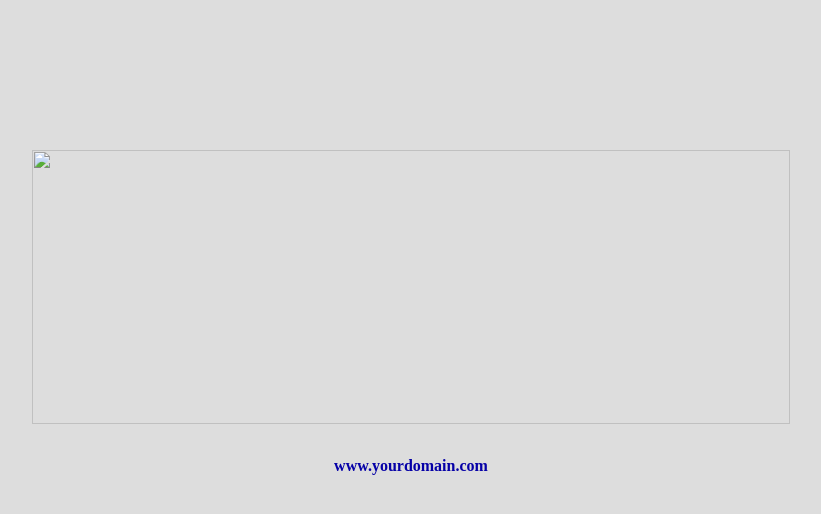
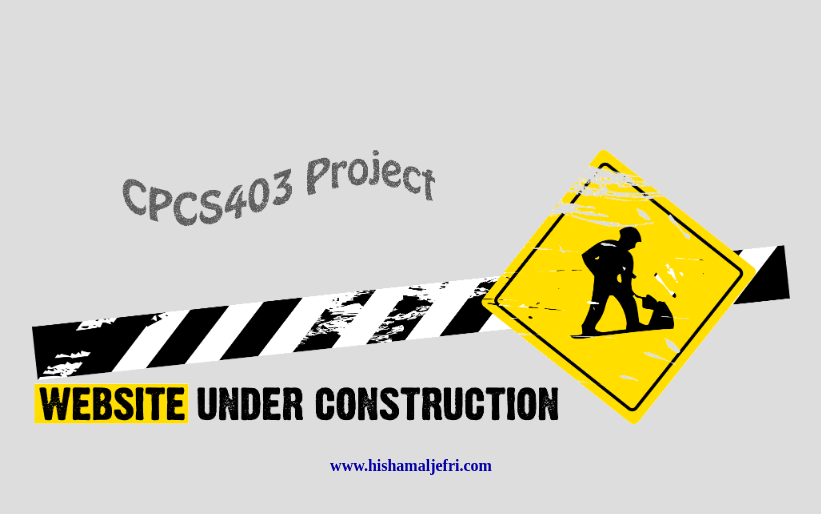
Before and after one commit to hishamaljefri/webDev-assaignment, a plain HTML site: page index.html in a window 1280 px wide. Shown: the whole page, without its empty margins (229-1050 px from the left). Drawn offline with Linux system fonts and the light colour scheme.

```diff
--- a/index.html
+++ b/index.html
@@ -220,9 +220,10 @@
 <body>
 <div class="wrap">
    <div class="sub-head">
-        <h2><img src="images/under_construction.png" width="758" height="274" alt=""/><br>
-        <span style="color: rgba(6,0,167,1); font-size: medium;">www.yourdomain.com</span></h2>
+        <h2><img src="under_construction.png" width="758" height="274" alt=""/><br>
+        <span style="color: rgba(6,0,167,1); font-size: medium;">www.hishamaljefri.com</span></h2>
 	</div>
  </div>
 </body>
+
 </html>
```
